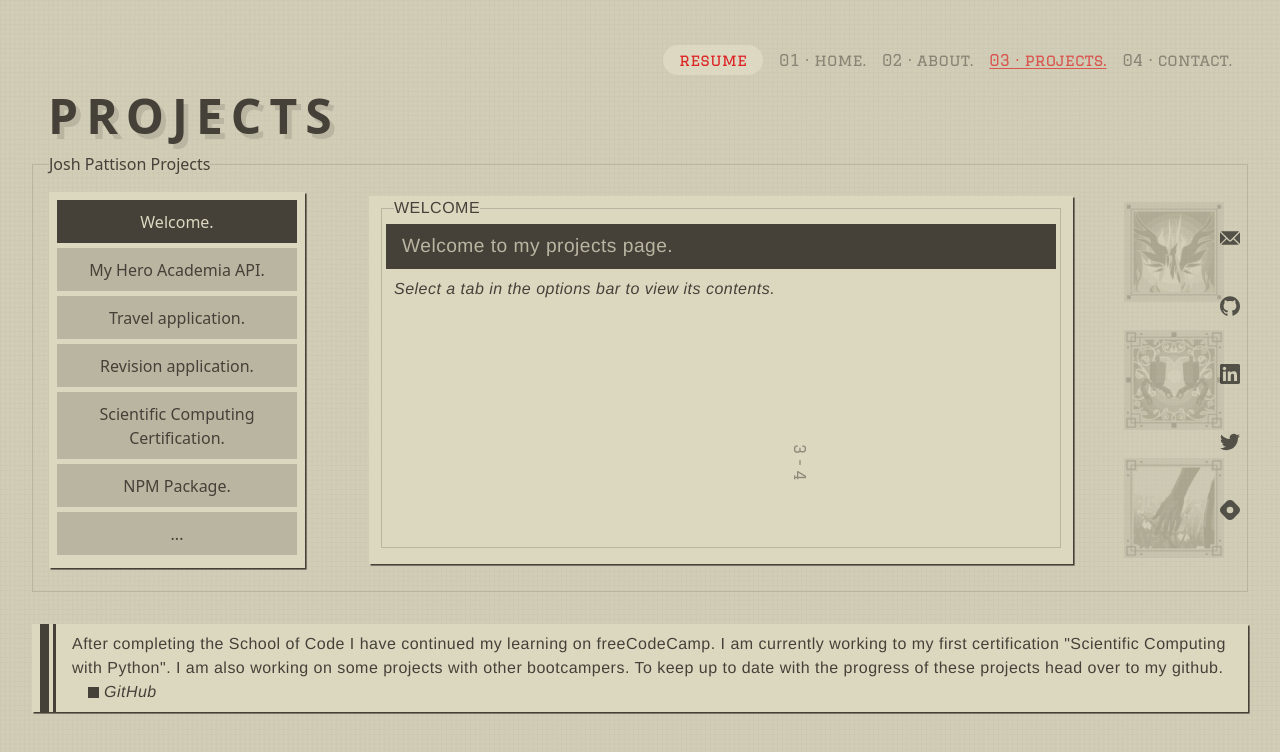
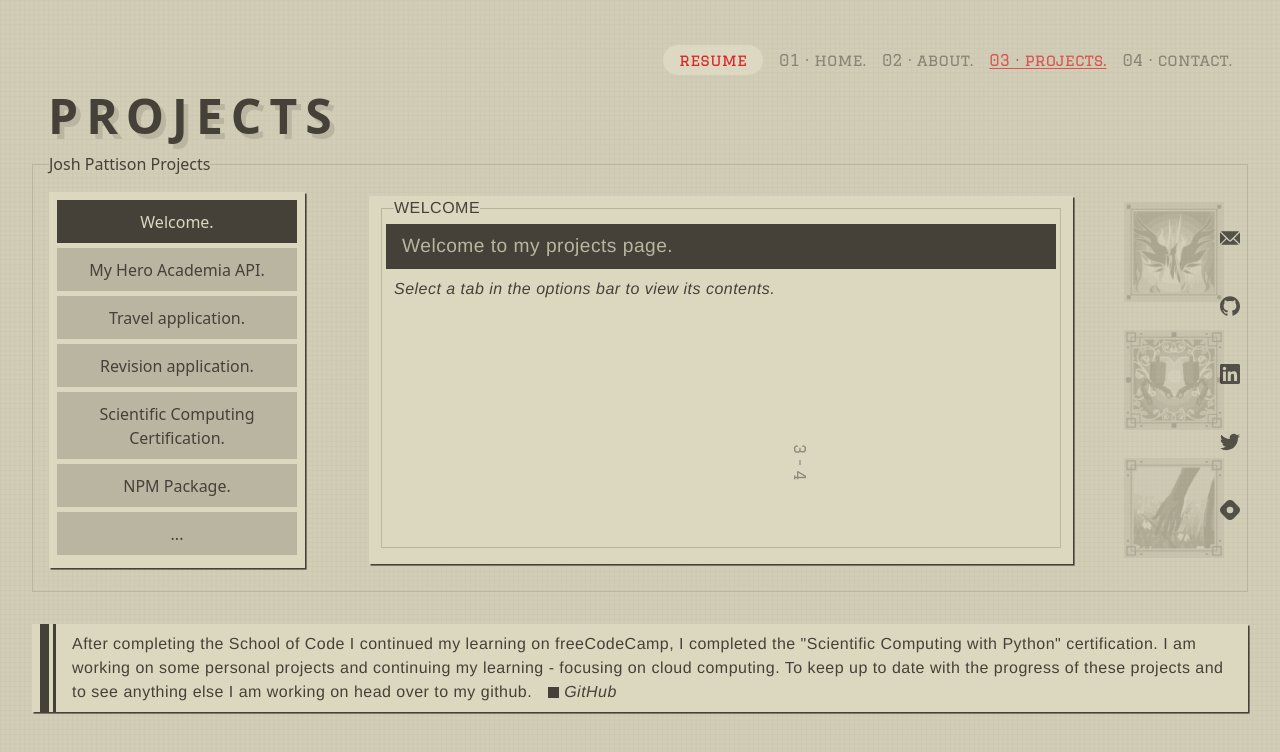
Before and after one commit to pattisoj/portfolio, a Next.js app: page /projects in a window 1280 px wide. Shown: the top 752 px of the page. Built offline with nearby package versions, Linux system fonts and the light colour scheme.

Commit message:
Updated the projects page footer

```diff
--- a/pages/projects.js
+++ b/pages/projects.js
@@ -571,9 +571,9 @@ export default function Projects() {
         </fieldset>
         <div className="about-footer">
           <blockquote className="about-blockquote">
-            {`After completing the School of Code I have continued my learning on
-            freeCodeCamp. I am currently working to my first certification
-            "Scientific Computing with Python".  I am also working on some projects with other bootcampers. To keep up to date with the progress of these projects head over to my github.`}
+            {`After completing the School of Code I continued my learning on
+            freeCodeCamp, I completed the
+            "Scientific Computing with Python" certification.  I am working on some personal projects and continuing my learning - focusing on cloud computing. To keep up to date with the progress of these projects and to see anything else I am working on head over to my github.`}
             <cite className="about-cite">
               <a href="https://github.com/pattisoj">GitHub</a>
             </cite>
```
